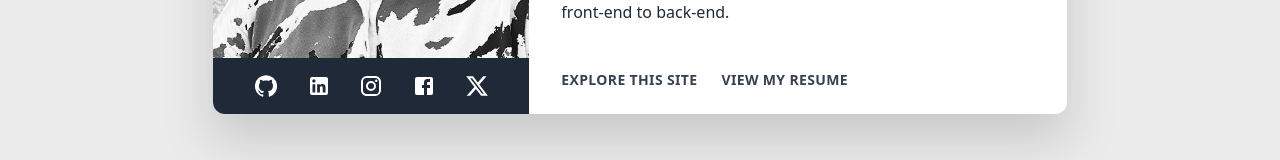
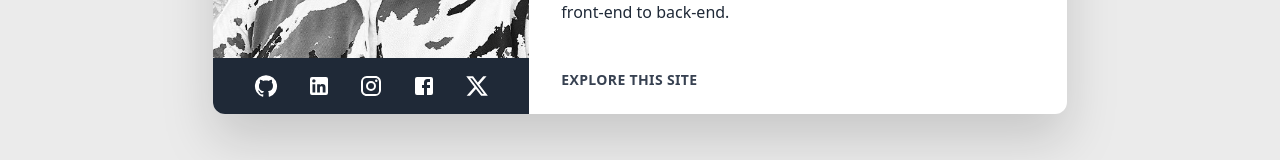
Before and after one commit to aadium/portfolio, a React (Vite) app: page / in a window 1280 px wide. Shown: the part 559-719 px from the top of the page. Built offline with nearby package versions, Linux system fonts and the light colour scheme; no server answers; the database is empty.

Commit message:
Removed the resume

```diff
--- a/src/components/intro.jsx
+++ b/src/components/intro.jsx
@@ -103,14 +103,6 @@ function Introduction() {
                         }>
                         Explore this site
                     </p>
-                    <p className="text-sm text-gray-700 uppercase tracking-wide font-semibold mt-2 hover:cursor-pointer hover:underline"
-                        onClick={
-                            () => {
-                                window.open("https://lbiwfynxcgjkaxaoirql.supabase.co/storage/v1/object/public/documents/resume.pdf", "_blank");
-                            }
-                        }>
-                        View my resume
-                    </p>
                 </div>
             </div>
         </div>
```
